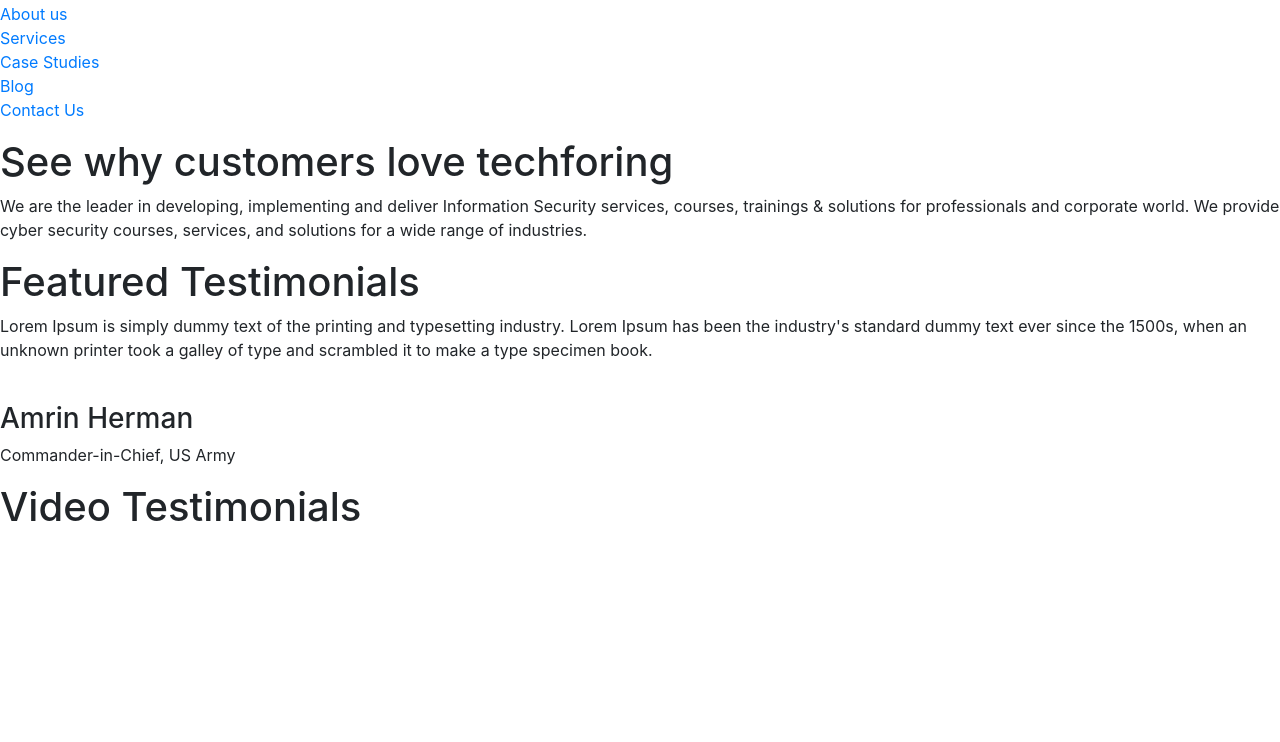
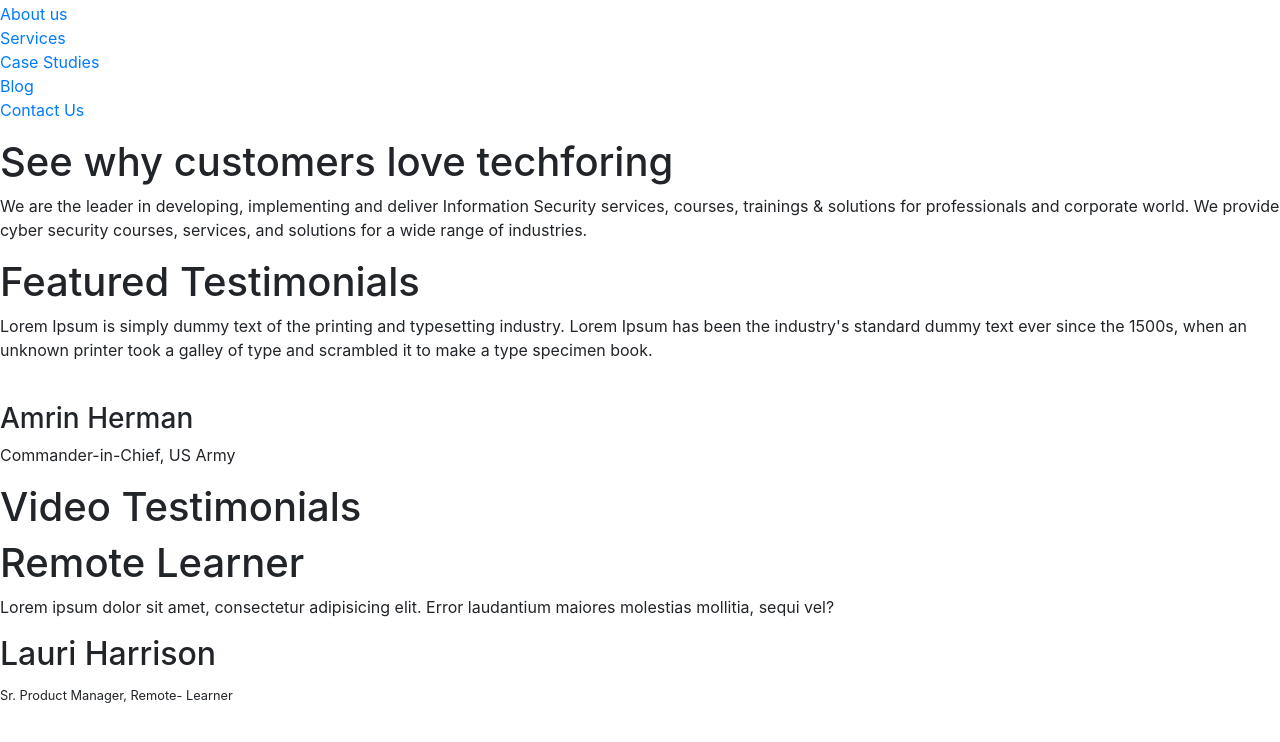
Before and after one commit to momin-riyadh/techforing, a plain HTML site: page index.html in a window 1280 px wide. Shown: the part 48-790 px from the top of the page. Drawn offline with Linux system fonts and the light colour scheme.

Commit message:
fix and deploy

```diff
--- a/index.html
+++ b/index.html
@@ -99,7 +99,19 @@
   </div>
 
   <div class="tf-video-testimonial-content">
+    <div class="tf-video-testimonial-text-content">
+      <h1>Remote Learner</h1>
+      <p>Lorem ipsum dolor sit amet, consectetur adipisicing elit. Error laudantium maiores molestias mollitia, sequi
+        vel?</p>
 
+      <div class="tf-video-testimonial-author">
+        <h2>Lauri Harrison</h2>
+        <small>Sr. Product Manager, Remote- Learner</small>
+      </div>
+
+
+    </div>
+    <div class="tf-video-testimonial-video-content"></div>
   </div>
 </div>
 
```
